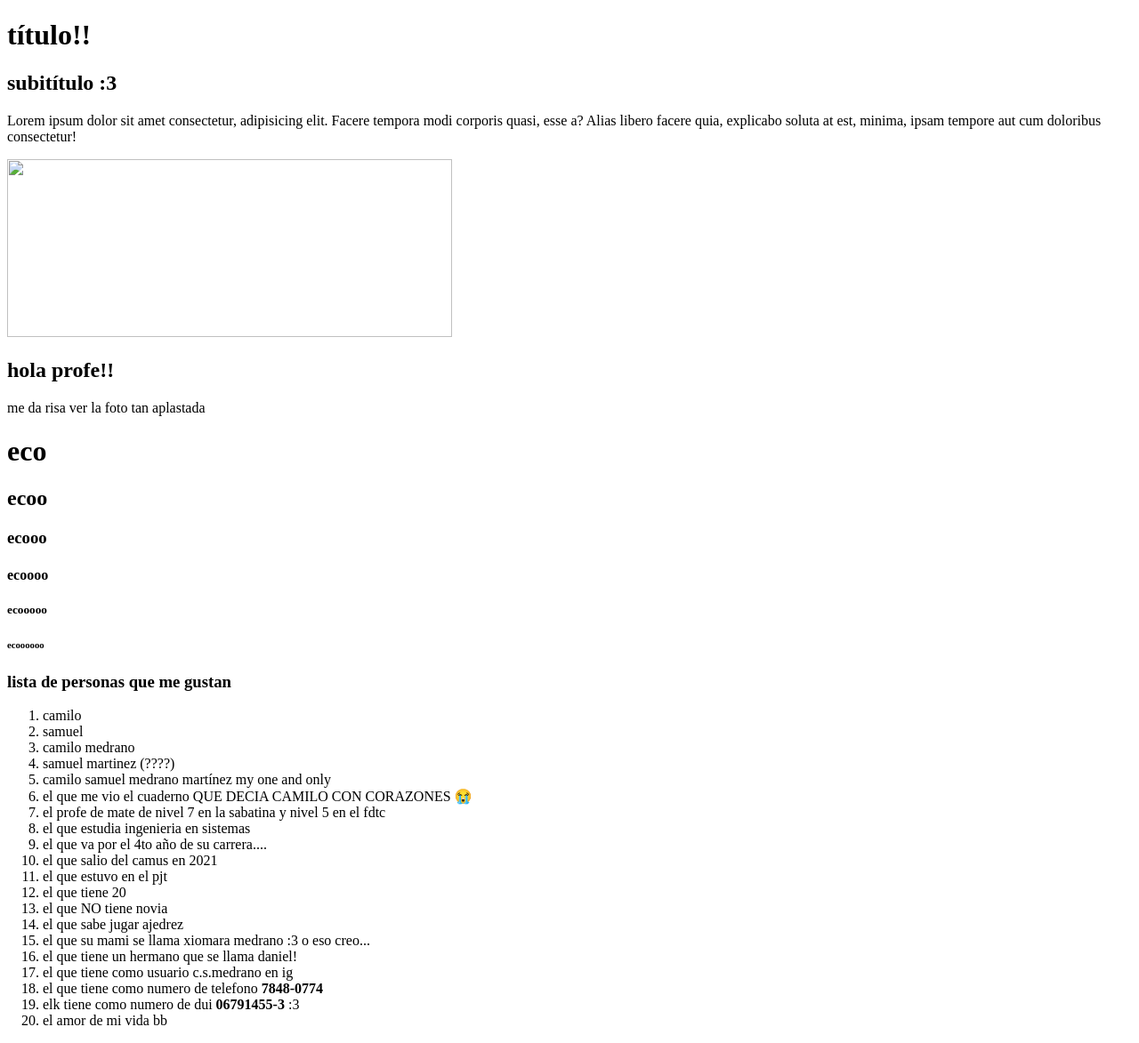
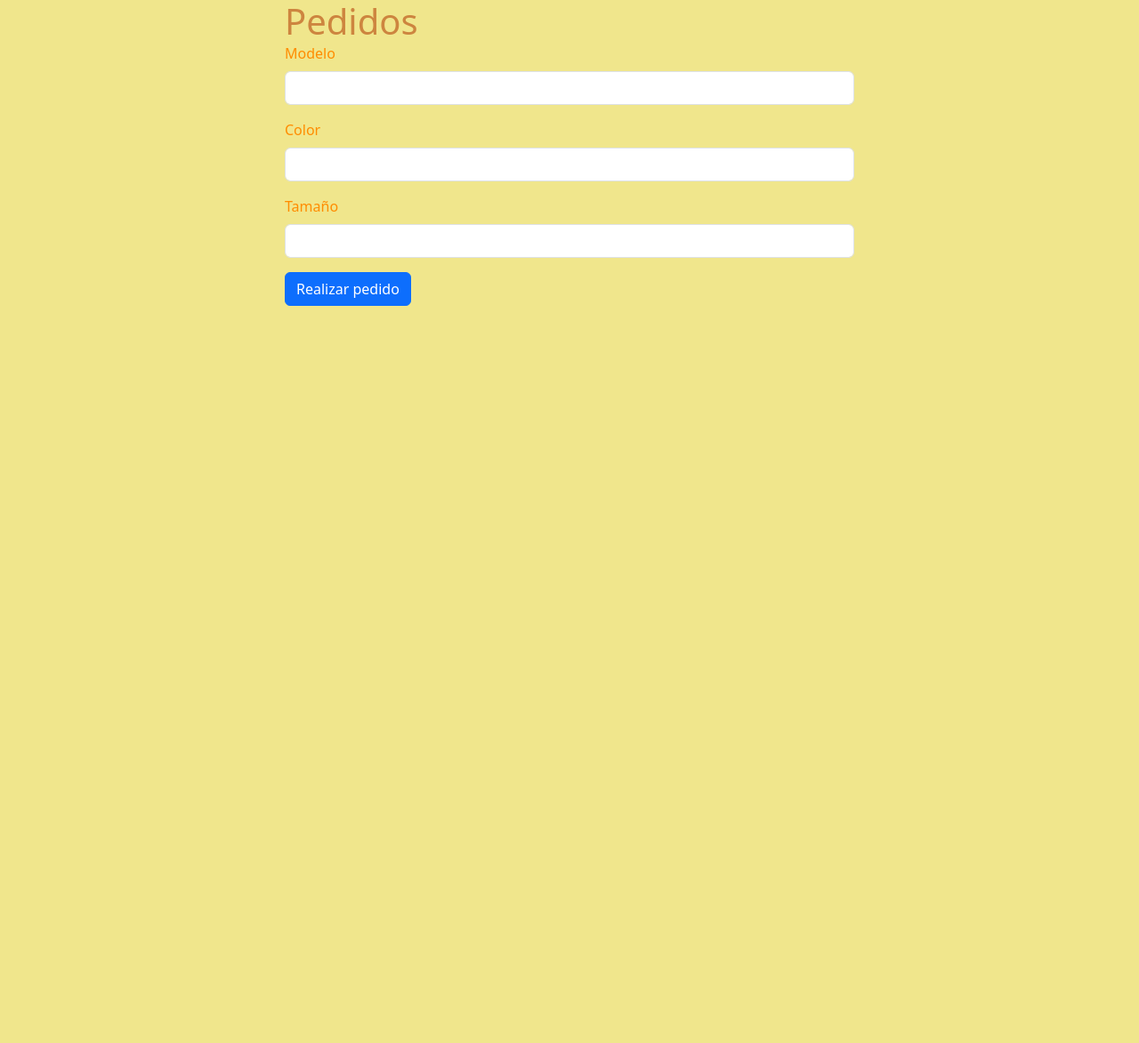
Before and after one commit to Dulceias/mod, a plain HTML site: page index.html in a window 1280 px wide. Shown: the whole page at 89% size. After the commit the page ends 800 px from the top, so only its background shows below. Drawn offline with nearby package versions, Linux system fonts and the light colour scheme.

Commit message:
Add files via upload

```diff
--- a/index.html
+++ b/index.html
@@ -1,50 +1,37 @@
-<!DOCTYPE html>
+<!doctype html>
 <html lang="en">
-<head>
-    <meta charset="UTF-8">
-    <meta name="viewport" content="width=device-width, initial-scale=1.0">
-    <title>Document</title>
-    <link rel="shortcut icon" href="images/Copia de 18468c46.gif" type="image/x-icon">
-</head>
-<body>
-    <h1>título!!</h1>
-    <h2>subitítulo :3</h2>
-    <p> Lorem ipsum dolor sit amet consectetur, adipisicing elit. Facere tempora modi corporis quasi, esse a? Alias libero facere quia, explicabo soluta at est, minima, ipsam tempore aut cum doloribus consectetur! </p>
+  <head>
+    <meta charset="utf-8">
+    <meta name="viewport" content="width=device-width, initial-scale=1">
+    <title>Bootstrap demo</title>
+    <link href="https://cdn.jsdelivr.net/npm/bootstrap@5.3.3/dist/css/bootstrap.min.css" rel="stylesheet" integrity="sha384-QWTKZyjpPEjISv5WaRU9OFeRpok6YctnYmDr5pNlyT2bRjXh0JMhjY6hW+ALEwIH" crossorigin="anonymous">
+    <link rel="stylesheet" href="style.css">
+  </head>
+  <body>
 
-    <img width="500px" height="200px" src="images/Copia de 230c7fe6-59c3-438e-a994-a53d0444fae9.jpeg" alt="">
-    <h2>hola profe!!</h2>
-    <p>me da risa ver la foto tan aplastada</p>
+    <h1>Pedidos</h1>
 
-    <h1>eco</h1>
-    <h2>ecoo</h2>
-    <h3>ecooo</h3>
-    <h4>ecoooo</h4>
-    <h5>ecooooo</h5>
-    <h6>ecoooooo</h6>
+    <div class="juanito">
+        <form>
+            <div class="mb-3">
+              <label for="modelo" class="form-label">Modelo</label>
+              <input type="text" class="form-control" id="modelo">
+            </div>
+            <div class="mb-3">
+              <label for="color" class="form-label">Color</label>
+              <input type="text" class="form-control" id="color">
+            </div>
+            <div class="mb-3">
+                <label for="tamaño" class="form-label">Tamaño</label>
+                <input type="text" class="form-control" id="tamaño">
+              </div>
+            <button type="button" class="btn btn-primary" onclick="resultado()">Realizar pedido</button>
+            <h4 id="mostrar"></h4>
+          </form>
+    </div>
 
-    <h3>lista de personas que me gustan</h3>
+    <script src="script.js"></script>
 
-    <ol>
-        <li>camilo</li>
-        <li>samuel</li>
-        <li>camilo medrano</li>
-        <li>samuel martinez (????)</li>
-        <li>camilo samuel medrano martínez my one and only</li>
-        <li>el que me vio el cuaderno QUE DECIA CAMILO CON CORAZONES &#128557;</li>
-        <li>el profe de mate de nivel 7 en la sabatina y nivel 5 en el fdtc</li>
-        <li>el que estudia ingenieria en sistemas</li>
-        <li>el que va por el 4to año de su carrera....</li>
-        <li>el que salio del camus en 2021</li>
-        <li>el que estuvo en el pjt</li>
-        <li>el que tiene 20</li>
-        <li>el que NO tiene novia</li>
-        <li>el que sabe jugar ajedrez</li>
-        <li>el que su mami se llama xiomara medrano :3 o eso creo...</li>
-        <li>el que tiene un hermano que se llama daniel!</li>
-        <li>el que tiene como usuario c.s.medrano en ig</li>
-        <li>el que tiene como numero de telefono <strong>7848-0774</strong></li>
-        <li>elk tiene como numero de dui <strong>06791455-3</strong> :3</li>
-        <li>el amor de mi vida bb</li>
-    </ol>
-</body>
+    <script src="https://cdn.jsdelivr.net/npm/bootstrap@5.3.3/dist/js/bootstrap.bundle.min.js" integrity="sha384-YvpcrYf0tY3lHB60NNkmXc5s9fDVZLESaAA55NDzOxhy9GkcIdslK1eN7N6jIeHz" crossorigin="anonymous"></script>
+  </body>
 </html>
--- a/script.js
+++ b/script.js
@@ -1,27 +1,8 @@
+function resultado(){
+    let modelo = document.getElementById("modelo").value;
+    let color = document.getElementById("color").value;
+    let tamaño = document.getElementById("tamaño").value;
 
-function calculate(){
-    let dol = document.getElementById("cantidad").value;
-    let eu = dol * 0.96332053;
-    console.log(eu);
-    document.getElementById("hooa").textContent = eu;
+    document.getElementById("mostrar").textContent = "Ha escogido el modelo " + modelo +
+                                                     ". Color "+ color + " y tamaño " + tamaño + ".";
 }
-
-
-    /*var age = 15;
-    var nombre = 'hola';
-    var alo = 15;
-
-    var suma = alo + age;
-
-    var pot = age ** 2;
-    const uInput = prompt("Cantidad de dólares: ");
-    var eu = uInput * 0.96332053;
-
-    //document.getElementById("rosa").innerHTML = suma;
-    //document.getElementById("nombre").innerHTML = pot;
-    document.getElementById("hooa").innerHTML = eu;
-
-    console.log(suma);
-    console.log(alo - age);
-    console.log(nombre);
-    console.log(nombre[3]);*/
--- /dev/null
+++ b/style.css
@@ -0,0 +1,15 @@
+body{
+    background-color: khaki;
+}
+
+h1{
+    width: 50%;
+    margin: auto;
+    color: peru;
+}
+
+.juanito{
+    color: darkorange;
+    width: 50%;
+    margin: auto;
+}
```
